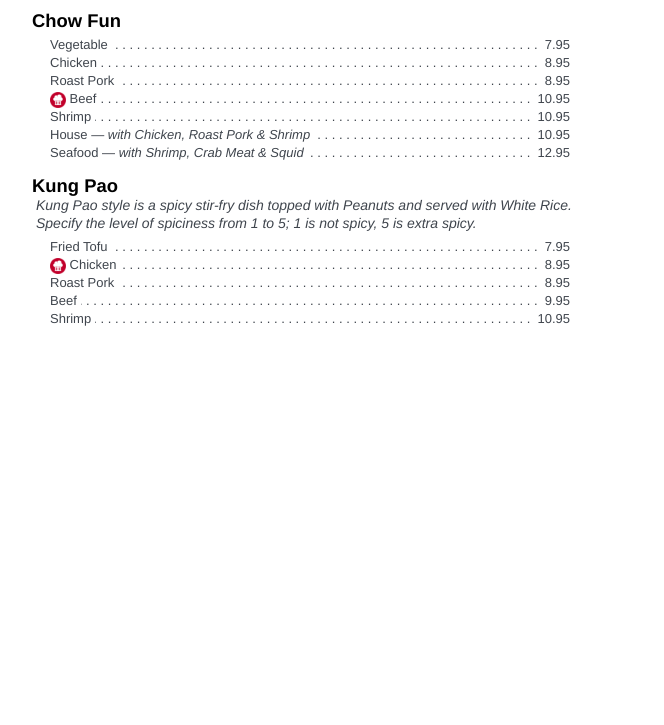
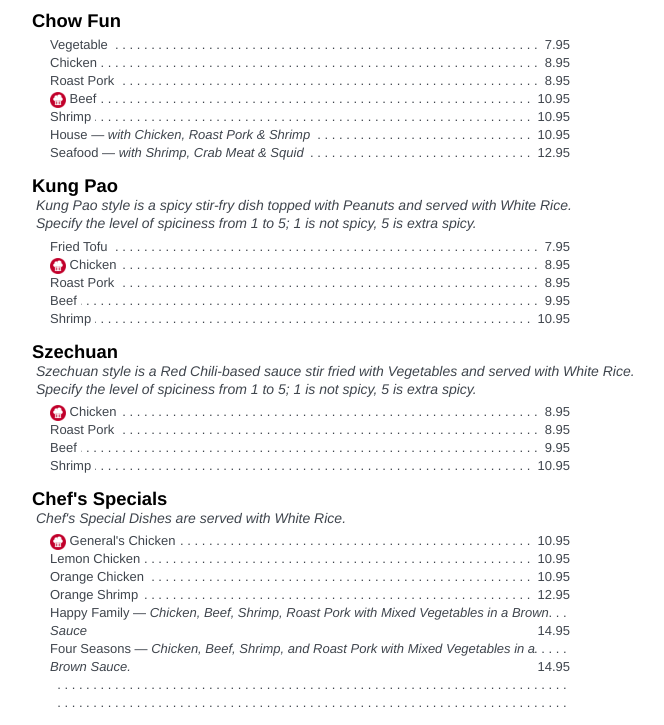
Before and after one commit to BluePawDev/asian-hon-html-css, a plain HTML site: page public/views/menu-delivery.html in a window 1280 px wide. Shown: the part 1121-1846 px from the top of the page, without its empty margins (206-870 px from the left). Before the commit the page ends 1462 px from the top, so only its background shows below. Drawn offline with Linux system fonts and the light colour scheme.

Commit message:
Add data to menu-delivery.html

```diff
--- a/public/views/menu-delivery.html
+++ b/public/views/menu-delivery.html
@@ -161,6 +161,36 @@
 
 </div>
 
+<div class="menu-div kung-pao-div">
+  <h4>Szechuan</h4>
+  <p class="description">Szechuan style is a Red Chili-based sauce stir fried with Vegetables and served with White Rice.</p>
+  <p class="description">Specify the level of spiciness from 1 to 5; 1 is not spicy, 5 is extra spicy.</p>
+  <!-- START ul.kung-pao -->
+  <ul class="leaders">
+    <li><span><img src="../images/chef-recommendation-6.png" alt="" class="chef-rec"> Chicken</span><span>8.95</span></li>
+    <li><span>Roast Pork</span><span>8.95</span></li>
+    <li><span>Beef</span><span>9.95</span></li>
+    <li><span>Shrimp</span><span>10.95</span></li>
+  </ul>
+</div>
+
+<div class="menu-div chefs-special-div">
+  <h4>Chef's Specials</h4>
+  <p class="description">Chef's Special Dishes are served with White Rice.</p>
+  <!-- START ul.chefs-special -->
+  <ul class="leaders">
+    <li><span><img src="../images/chef-recommendation-6.png" alt="" class="chef-rec"> General's Chicken</span><span>10.95</span></li>
+    <li><span>Lemon Chicken</span><span>10.95</span></li>
+    <li><span>Orange Chicken</span><span>10.95</span></li>
+    <li><span>Orange Shrimp</span><span>12.95</span></li>
+    <li><span>Happy Family &mdash; <i>Chicken, Beef, Shrimp, Roast Pork with Mixed Vegetables in a Brown Sauce</i></span><span>14.95</span></li>
+    <li><span>Four Seasons &mdash; <i>Chicken, Beef, Shrimp, and Roast Pork with Mixed Vegetables in a Brown Sauce.</i></span><span>14.95</span></li>
+    <li><span></span><span></span></li>
+    <li><span></span><span></span></li>
+
+  </ul>
+</div>
+
 
 
 
```
Also changed, not shown: _resources/menu-delivery.txt (+2 -24 lines).
